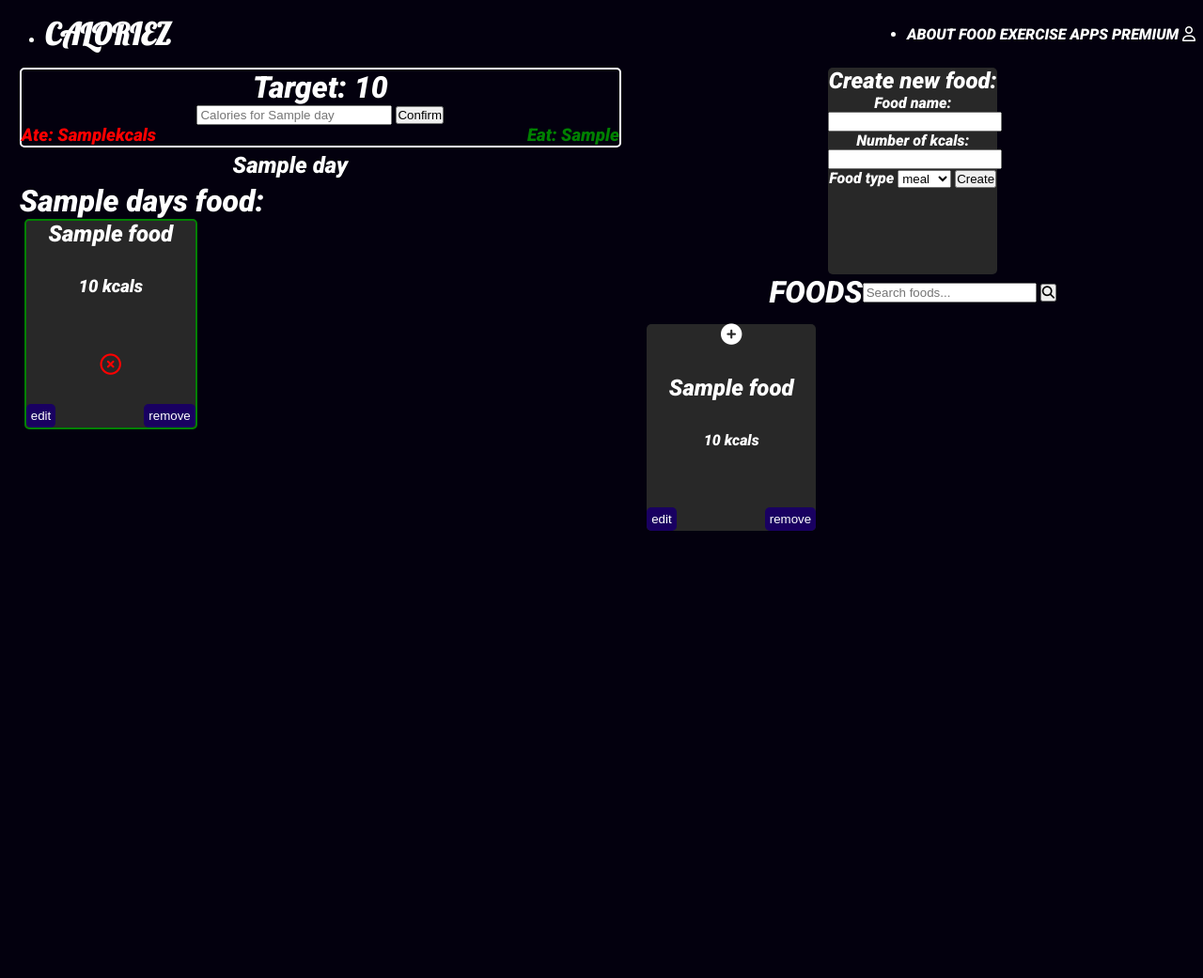
After one commit to chrisholtt/Calorie-tracker-app, a Flask app: template templates/foods/results.html in a window 1280 px wide. The commit adds this page. Shown: the whole page at 94% size. Run offline with Flask 2, Linux system fonts and the light colour scheme; the template is opened without the code that fills it: most values are stand-ins (such as "Sample title", 1, 10 or a date in 2020); some libraries are stand-ins or nearby versions; some web fonts are replaced.

Commit message:
Search bar fixed

```diff
--- a/controllers/days_controller.py
+++ b/controllers/days_controller.py
@@ -8,8 +8,6 @@ days_blueprint = Blueprint("days", __name__)
 #  INDEX
 @days_blueprint.route("/days/<id>")
 def days(id):
-    user = user_repository.select(id)
-    days = day_repository.select_with_user_id(id)
     first_day_id = day_repository.get_first_day_id(id)
     print(first_day_id)
     return redirect(f"/day/{id}/{first_day_id}")
--- a/controllers/foods_controller.py
+++ b/controllers/foods_controller.py
@@ -23,7 +23,6 @@ def add_food_to_day(user_id, food_id, day):
     food = food_repository.select(food_id)
     day_id = request.form['day_id']
     user = user_id
-    # finish here
     food_repository.save_food_to_day(food, day_id, user)
     return redirect(f"/day/{user_id}/{day_id}")
 
@@ -82,5 +81,4 @@ def search(id, days_id):
     eaten_calories = food_repository.get_eaten_cals(id, days_id)
     eat_calories = food_repository.get_eat_cals(calories, eaten_calories)
     foods = food_repository.user_foods(id, days_id)
-    unassigned_foods = results
-    return render_template("days/day.html", day=day, user=user, days=days, calories=calories, unassigned_foods=unassigned_foods, foods=foods, eaten_calories=eaten_calories, eat_calories=eat_calories, days_id=days_id)
+    return render_template("foods/results.html", day=day, user=user, days=days, calories=calories, foods=foods, eaten_calories=eaten_calories, eat_calories=eat_calories, days_id=days_id, results=results)
--- a/static/style.css
+++ b/static/style.css
@@ -5,7 +5,11 @@
     --Blue2: #240090;
     --Blue1: #3500d3;
     --Gray: #282828;
+}
 
+h1, h2, h3, h4, h5, h6, .h1, .h2, .h3, .h4, .h5, .h6 {
+    margin-top: 0;
+    margin-bottom: 0;
 }
 
 .get-started-btn {
@@ -102,6 +106,7 @@ body {
     display: flex;
     align-items: center;
     justify-content: center;
+    width: 50vw;
 }
 
 .cals{
--- /dev/null
+++ b/templates/foods/results.html
@@ -0,0 +1,204 @@
+{% extends 'base.html' %}
+
+{% block content %}
+
+<div class="columns-wrapper">
+
+    <!-- LEFT COLUMN -->
+    <div class="column-left">
+
+        <div class="cals-wrapper">
+            <div class="cals">
+                <div>
+                    <!-- Checking to see if there is a calorie value for that day -->
+                    {% if calories %}
+                    <h1>Target: {{ calories }}</h1>
+                    {% else %}
+                    <h1>Enter kcal for {{ day }}</h1>
+                    {% endif %}
+
+                    <form action="/calories/{{ user.id }}/{{ day }}" method="POST">
+                        <input type="number" placeholder="Calories for {{ day }}" min="1" max="10000"
+                            class="calorie-btn" name="target_calories" required>
+                        <button>Confirm</button>
+                    </form>
+                </div>
+                <div class="ate-and-eat-text">
+                    {% if eaten_calories %}
+                    <h3 class="ate-text">Ate: {{ eaten_calories }}kcals</h3>
+                    {% else %}
+                    <h3 class="ate-text">Ate: 0 kcals</h3>
+                    {% endif %}
+
+                    {% if calories %}
+                    <h3 class="eat-text">Eat: {{ eat_calories }}</h3>
+                    {% else %}
+                    <h3 class="eat-text">Eat: 0</h3>
+                    {% endif %}
+
+                </div>
+            </div>
+        </div>
+        <div class="days-wrapper">
+            {% for _day in days %}
+            <a href="/day/{{ user.id }}/{{ _day.id }}">
+                <h2 class={% if _day.day==day %} "selected-day" {% endif %}> {{_day.day}} </h2>
+            </a>
+            {% endfor %}
+        </div>
+
+        <!-- Users food -->
+        <h1>{{day}}s food: </h1>
+        <div class="food-wrapper">
+            {% for food in foods %}
+            <div class="user-food-container">
+                <div class={% if food.eaten=='true' %} "food-container-ate" {% else %} "food-container-eat" {% endif %}>
+                    <h2> {{food.name}} </h2>
+                    <h3> {{food.calories}} kcals</h3>
+
+                    <div class="food-bg">
+                        {% if food.food_type == 'main' %}
+                        <i class="fa-solid fa-burger"></i>
+                        {% elif food.food_type == 'fruit'%}
+                        <i class="fa-solid fa-apple-whole"></i>
+                        {% elif food.food_type == 'drink'%}
+                        <i class="fa-solid fa-bottle-water"></i>
+                        {% elif food.food_type == 'snack'%}
+                        <i class="fa-solid fa-candy-cane"></i>
+                        {% elif food.food_type == 'other'%}
+                        <i class="fa-solid fa-circle-question"></i>
+                        {% endif %}
+                    </div>
+
+                    <!-- Eat btn -->
+                    {% if food.eaten == 'false' %}
+                    <form action="/foods/eat/{{ user.id }}/{{ day }}/{{ food.id }}" method="POST">
+                        <button class="eat-uneat-btn"><i class="fa-regular fa-circle-check"
+                                id="check-green"></i></button>
+                    </form>
+
+                    {% else %}
+                    <form action="/foods/uneat/{{ user.id }}/{{ day }}/{{ food.id }}" method="POST">
+                        <button class="eat-uneat-btn"><i class="fa-regular fa-circle-xmark" id="cross-red"></i></button>
+                    </form>
+
+                    {% endif %}
+
+                    <!-- work on edit btn -->
+                    <div class="edit-remove-btn">
+                        <form action="/foods/edit/{{ user.id}}/{{ food.id }}" method="POST">
+                            <button>edit</button>
+                            <!-- Hidden select to pass up the day_id -->
+                            <select name="day_id" id="day_id" hidden>
+                                {% for _day in days %}
+                                <option value="{{_day.id}}" {% if _day.day==day %} selected {% endif %}> {{_day.day}}
+                                </option>
+                                {% endfor %}
+                            </select>
+                        </form>
+
+                        <form action="/foods/remove/{{ user.id }}/{{ day }}/{{ food.id }}" method="POST">
+                            <button>remove</button>
+                        </form>
+                    </div>
+                </div>
+            </div>
+            {% endfor %}
+        </div>
+    </div>
+
+    <!-- RIGHT COLUMN -->
+    <div class="column-right">
+
+
+        <!-- Unassigned user foods -->
+        <!-- CREATE NEW FOOD -->
+        <div class="create-food-wrapper">
+            <div class="food_container">
+                <div class="food-container-inner">
+                    <form action="/foods/new/{{ user.id }}/{{ day }}" method="POST">
+                        <h2>Create new food:</h2>
+                        <label for="name">Food name: </label>
+                        <input type="text" id="name" name="name" required>
+
+                        <label for="calories">Number of kcals: </label>
+                        <input type="number" id="calories" name="calories" required>
+
+                        <label for="type">Food type</label>
+                        <select name="food_type" id="type" required>
+                            <option value="main">meal</option>
+                            <option value="fruit">fruit</option>
+                            <option value="drink">drink</option>
+                            <option value="snack">snack</option>
+                            <option value="other">other</option>
+                        </select>
+                        <button>Create</button>
+                    </form>
+                </div>
+            </div>
+        </div>
+
+        <!-- FOOD SEARCH BAR -->
+        <div class="search-bar-wrapper">
+            <h1>FOODS </h1>
+            <div class="search-bar">
+                <form action="/foods/search/{{ user.id }}/{{ days_id }}" method="POST">
+                    <input type="text" placeholder="Search foods..." name="search">
+                    <button><i class="fa-solid fa-magnifying-glass"></i></button>
+                </form>
+            </div>
+        </div>
+        <div class="food-wrapper-right">
+
+
+            {% for food in results %}
+            <div class="food-container">
+                <div class="food-container-inner">
+                    <form action="/foods/add/{{ user.id }}/{{ day }}/{{ food.id }}" method="POST">
+                        <select name="day_id" id="day_id" hidden>
+                            {% for _day in days %}
+                            <option value="{{_day.id}}" {% if _day.day==day %} selected {% endif %}> {{_day.day}}
+                            </option>
+                            {% endfor %}
+                        </select>
+                        <button class="add-food-btn">
+                            <i class="fa-solid fa-circle-plus"></i>
+                        </button>
+                    </form>
+
+                    <h2> {{food.name}} </h2>
+                    <h4> {{food.calories}} kcals </h4>
+
+                    <!-- Displaying the food type -->
+                    <div class="food-bg">
+                        {% if food.food_type == 'main' %}
+                        <i class="fa-solid fa-burger"></i>
+                        {% elif food.food_type == 'fruit'%}
+                        <i class="fa-solid fa-apple-whole"></i>
+                        {% elif food.food_type == 'drink'%}
+                        <i class="fa-solid fa-bottle-water"></i>
+                        {% elif food.food_type == 'snack'%}
+                        <i class="fa-solid fa-candy-cane"></i>
+                        {% elif food.food_type == 'other'%}
+                        <i class="fa-solid fa-circle-question"></i>
+                        {% endif %}
+                    </div>
+
+                    <div class="edit-remove-btn">
+                        <button>edit</button>
+                        <form action="/foods/remove/{{ user.id }}/{{ day }}/{{ food.id }}" method="POST">
+                            <button>remove</button>
+                        </form>
+                    </div>
+                </div>
+            </div>
+            {% endfor %}
+        </div>
+    </div>
+</div>
+
+
+
+
+
+{% endblock content %}
```
Also changed, not shown: repositories/food_repository.py (+5 -42 lines).
